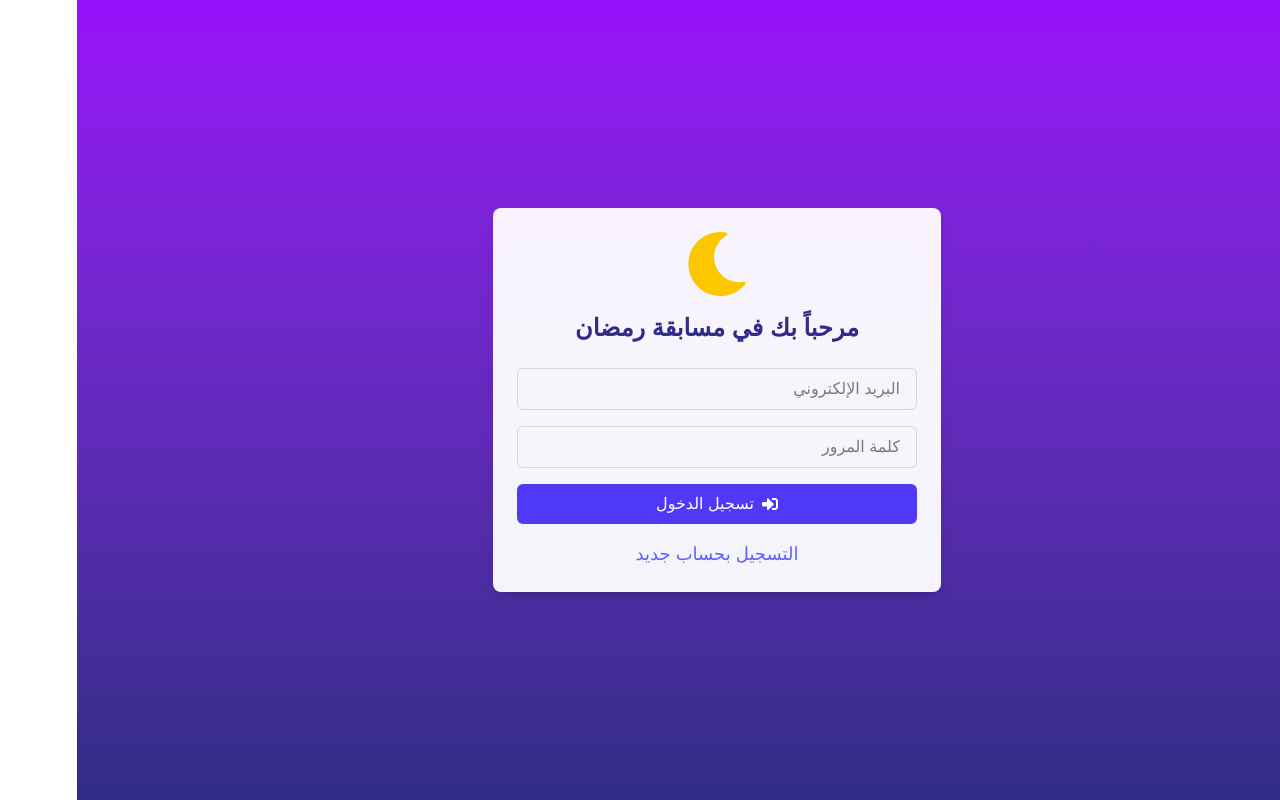
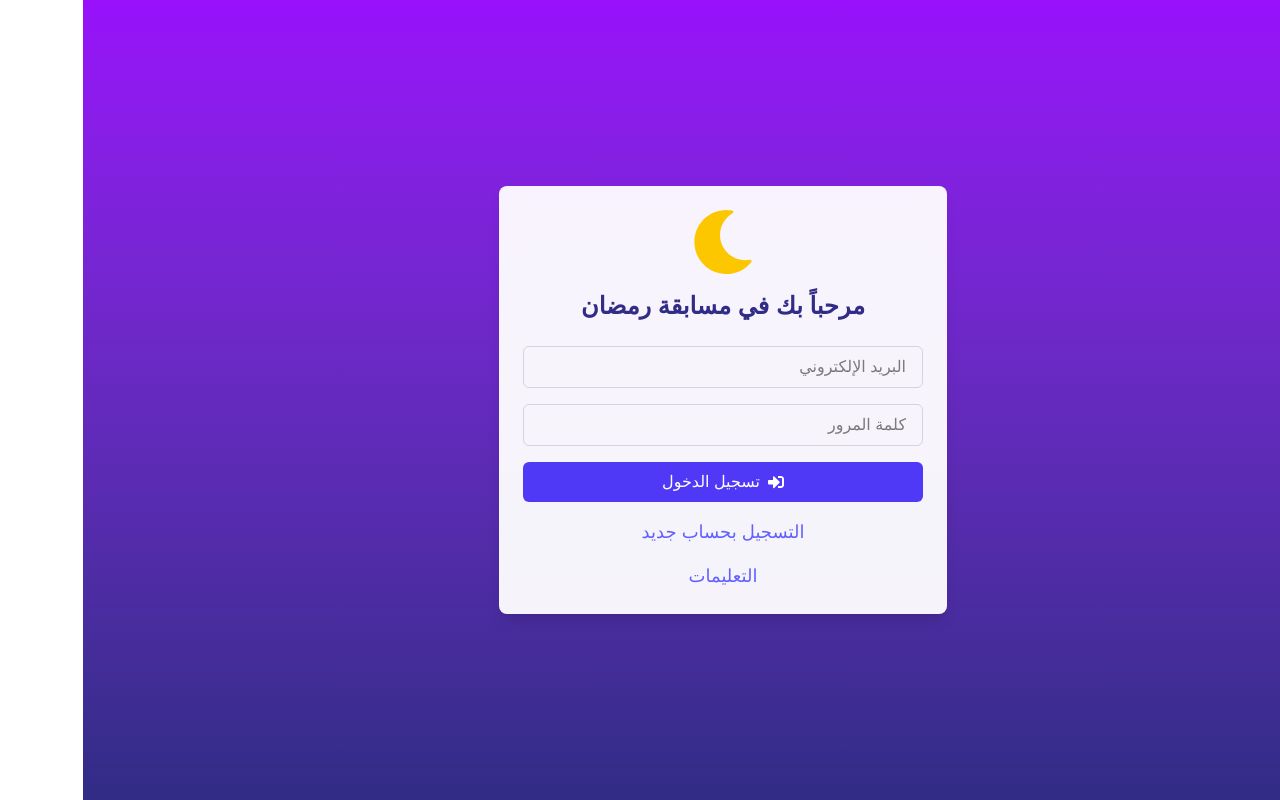
Before and after one commit to AbdelrahmanShams1/Quran_Compition, a React (Vite) app: page /Quran_Compition in a window 1280 px wide. Built offline with nearby package versions, Linux system fonts and the light colour scheme; no server answers; the database is empty.

Commit message:
Initial commit

```diff
--- a/src/component/Login.jsx
+++ b/src/component/Login.jsx
@@ -76,6 +76,9 @@ const Login = () => {
           <Link to="/Quran_Compition/signup" className="text-indigo-500 hover:underline text-lg text-center block">
             التسجيل بحساب جديد
           </Link>
+          <Link to="/Quran_Compition/instractions" className="text-indigo-500 hover:underline text-lg text-center block">
+           التعليمات
+          </Link>
         </form>
       </div>
     </div>
```
